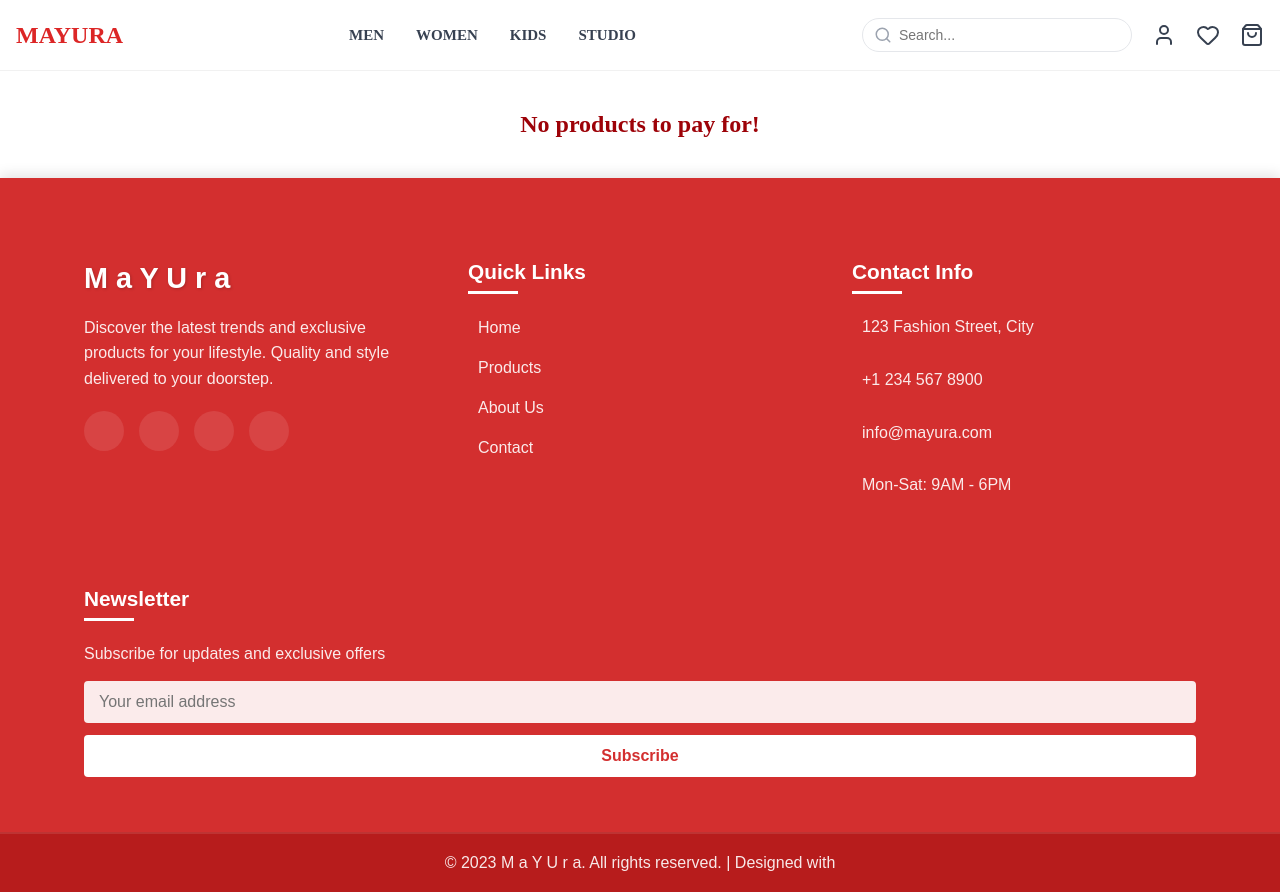
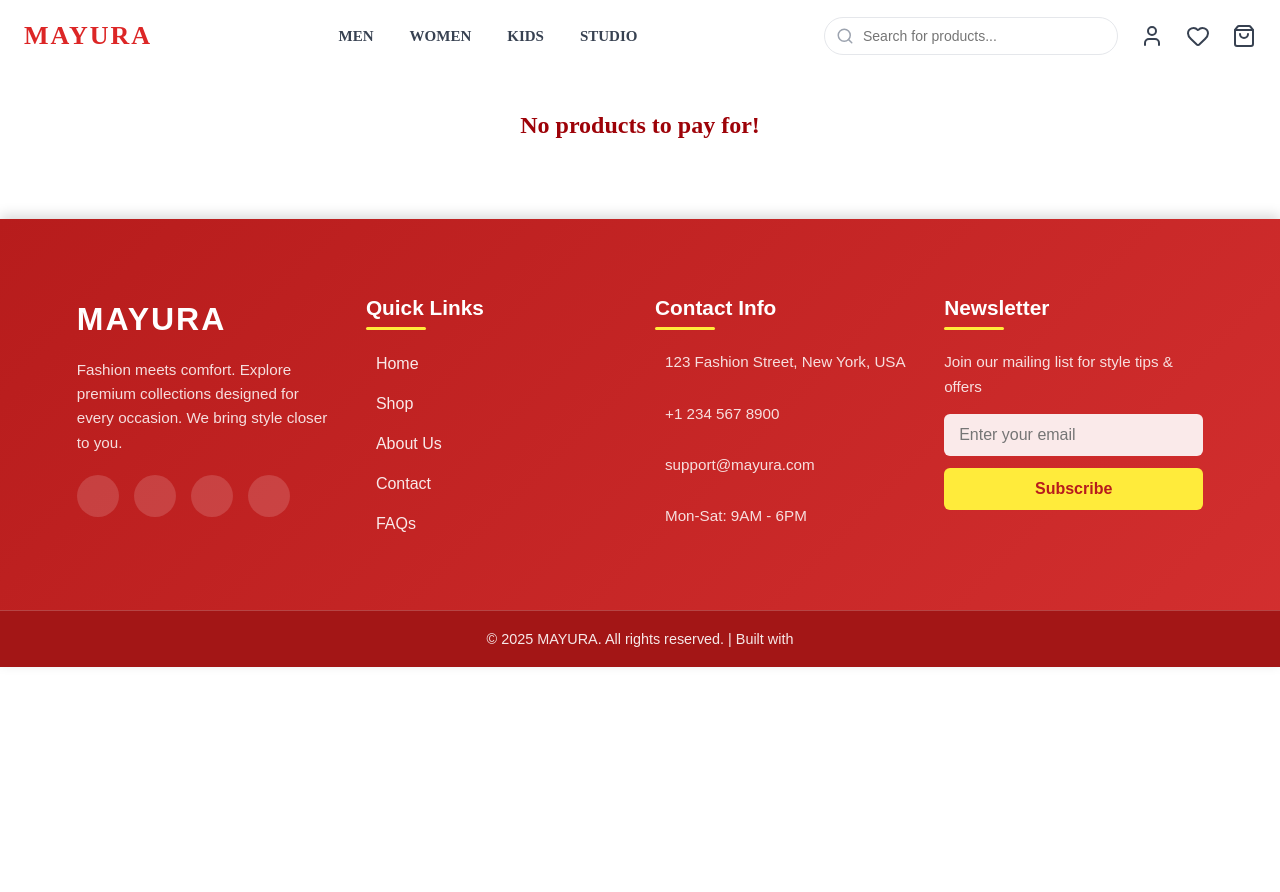
Before and after one commit to mayur1212/ecommercewebsite, a React (Create React App) app: page /payment in a window 1280 px wide. After the commit the page ends 800 px from the top, so only its background shows below. Built offline with nearby package versions, Linux system fonts and the light colour scheme.

Commit message:
new hcngf

```diff
--- a/src/components/Footer.js
+++ b/src/components/Footer.js
@@ -13,35 +13,35 @@ const Footer = () => {
     }
   };
 
-  // Inline CSS styles
   const styles = {
     footer: {
-      backgroundColor: "#d32f2f", // Red
+      background: "linear-gradient(135deg, #b71c1c, #d32f2f)",
       color: "white",
-      padding: "0",
-      margin: "0",
+      fontFamily: "'Poppins', sans-serif",
       width: "100%",
-      fontFamily: "'Poppins', sans-serif",
-      boxShadow: "0 -4px 12px rgba(0, 0, 0, 0.1)"
+      boxShadow: "0 -4px 12px rgba(0, 0, 0, 0.15)",
+      marginTop: "40px",
     },
     footerContent: {
       display: "flex",
       flexWrap: "wrap",
       justifyContent: "space-between",
-      padding: "40px 5%",
-      maxWidth: "1200px",
-      margin: "0 auto"
+      padding: "50px 6%",
+      maxWidth: "1400px",
+      margin: "0 auto",
+      gap: "30px",
+      animation: "fadeIn 1s ease-in-out",
     },
     footerSection: {
       flex: "1",
       minWidth: "250px",
-      margin: "15px 20px"
+      animation: "slideUp 1s ease-in-out",
     },
     footerHeading: {
-      fontSize: "1.8rem",
+      fontSize: "2rem",
       marginBottom: "20px",
-      fontWeight: "700",
-      textShadow: "1px 1px 3px rgba(0, 0, 0, 0.2)"
+      fontWeight: "800",
+      letterSpacing: "2px",
     },
     sectionHeading: {
       fontSize: "1.3rem",
@@ -49,33 +49,35 @@ const Footer = () => {
       fontWeight: "600",
       color: "white",
       position: "relative",
-      paddingBottom: "10px"
+      paddingBottom: "10px",
     },
     headingUnderline: {
       position: "absolute",
       bottom: "0",
       left: "0",
-      width: "50px",
+      width: "60px",
       height: "3px",
-      backgroundColor: "white"
+      backgroundColor: "#ffeb3b",
+      borderRadius: "2px",
     },
     text: {
       lineHeight: "1.6",
       marginBottom: "15px",
-      color: "rgba(255, 255, 255, 0.9)"
+      color: "rgba(255, 255, 255, 0.85)",
+      fontSize: "0.95rem",
     },
     list: {
       listStyle: "none",
-      padding: "0"
+      padding: "0",
     },
     listItem: {
       marginBottom: "12px",
       display: "flex",
-      alignItems: "center"
+      alignItems: "center",
     },
     listIcon: {
       marginRight: "10px",
-      color: "white"
+      color: "#ffeb3b",
     },
     link: {
       color: "white",
@@ -83,106 +85,105 @@ const Footer = () => {
       opacity: "0.9",
       transition: "all 0.3s ease",
       display: "block",
-      padding: "5px 0"
+      padding: "5px 0",
     },
     socialIcons: {
       display: "flex",
       gap: "15px",
-      marginTop: "20px"
+      marginTop: "20px",
     },
     socialIcon: {
       display: "flex",
       alignItems: "center",
       justifyContent: "center",
-      width: "40px",
-      height: "40px",
-      backgroundColor: "rgba(255, 255, 255, 0.1)",
+      width: "42px",
+      height: "42px",
+      backgroundColor: "rgba(255, 255, 255, 0.15)",
       borderRadius: "50%",
       color: "white",
       fontSize: "1.2rem",
       transition: "all 0.3s ease",
-      textDecoration: "none"
+      textDecoration: "none",
     },
     newsletterForm: {
       display: "flex",
       flexDirection: "column",
-      marginTop: "15px"
+      marginTop: "15px",
     },
     input: {
       padding: "12px 15px",
       border: "none",
-      borderRadius: "4px",
+      borderRadius: "6px",
       outline: "none",
       marginBottom: "12px",
       fontSize: "1rem",
-      backgroundColor: "rgba(255, 255, 255, 0.9)"
+      backgroundColor: "rgba(255, 255, 255, 0.9)",
+      color: "#333",
+      transition: "0.3s",
     },
     button: {
-      background: "white",
-      color: "#d32f2f",
+      background: "#ffeb3b",
+      color: "#b71c1c",
       border: "none",
       padding: "12px 20px",
-      borderRadius: "4px",
+      borderRadius: "6px",
       cursor: "pointer",
       transition: "all 0.3s ease",
       fontWeight: "600",
-      fontSize: "1rem"
+      fontSize: "1rem",
     },
     footerBottom: {
       textAlign: "center",
       padding: "20px",
-      backgroundColor: "#b71c1c", // Darker red
+      backgroundColor: "#a31616",
       margin: "0",
-      borderTop: "2px solid rgba(255, 255, 255, 0.1)"
+      borderTop: "1px solid rgba(255, 255, 255, 0.2)",
     },
     bottomText: {
       margin: "0",
-      color: "white",
-      opacity: "0.9"
+      color: "rgba(255, 255, 255, 0.9)",
+      fontSize: "0.9rem",
     },
     successMessage: {
-      backgroundColor: "white",
+      backgroundColor: "#fff",
       color: "#388e3c",
       padding: "10px",
       borderRadius: "4px",
       marginTop: "10px",
       textAlign: "center",
-      fontWeight: "500"
+      fontWeight: "500",
     },
     icon: {
-      marginRight: "8px"
-    }
+      marginRight: "8px",
+    },
   };
 
-  // Handle hover effects with JavaScript
+  // Hover handlers
   const handleHover = (e) => {
-    e.target.style.backgroundColor = "white";
-    e.target.style.color = "#d32f2f";
+    e.target.style.backgroundColor = "#ffeb3b";
+    e.target.style.color = "#b71c1c";
+    e.target.style.transform = "scale(1.1)";
   };
-
   const handleLeave = (e) => {
-    e.target.style.backgroundColor = "rgba(255, 255, 255, 0.1)";
+    e.target.style.backgroundColor = "rgba(255, 255, 255, 0.15)";
     e.target.style.color = "white";
+    e.target.style.transform = "scale(1)";
   };
-
   const handleLinkHover = (e) => {
     e.target.style.opacity = "1";
-    e.target.style.paddingLeft = "8px";
+    e.target.style.transform = "translateX(6px)";
   };
-
   const handleLinkLeave = (e) => {
     e.target.style.opacity = "0.9";
-    e.target.style.paddingLeft = "0";
+    e.target.style.transform = "translateX(0)";
   };
-
   const handleButtonHover = (e) => {
-    e.target.style.backgroundColor = "#f5f5f5";
+    e.target.style.backgroundColor = "#fff176";
     e.target.style.transform = "translateY(-2px)";
-    e.target.style.boxShadow = "0 4px 8px rgba(0, 0, 0, 0.2)";
+    e.target.style.boxShadow = "0 4px 10px rgba(0, 0, 0, 0.2)";
   };
-
   const handleButtonLeave = (e) => {
-    e.target.style.backgroundColor = "white";
+    e.target.style.backgroundColor = "#ffeb3b";
     e.target.style.transform = "translateY(0)";
     e.target.style.boxShadow = "none";
   };
@@ -190,55 +191,38 @@ const Footer = () => {
   return (
     <footer style={styles.footer}>
       <div style={styles.footerContent}>
+        {/* Brand */}
         <div style={styles.footerSection}>
-          <h3 style={styles.footerHeading}>M a Y U r a</h3>
+          <h3 style={styles.footerHeading}>MAYURA</h3>
           <p style={styles.text}>
-            Discover the latest trends and exclusive products for your lifestyle.
-            Quality and style delivered to your doorstep.
+            Fashion meets comfort. Explore premium collections designed for
+            every occasion. We bring style closer to you.
           </p>
           <div style={styles.socialIcons}>
-            <a
-              href="#"
-              style={styles.socialIcon}
-              onMouseEnter={handleHover}
-              onMouseLeave={handleLeave}
-            >
+            <a href="#" style={styles.socialIcon} onMouseEnter={handleHover} onMouseLeave={handleLeave}>
               <i className="fab fa-facebook-f"></i>
             </a>
-            <a
-              href="#"
-              style={styles.socialIcon}
-              onMouseEnter={handleHover}
-              onMouseLeave={handleLeave}
-            >
+            <a href="#" style={styles.socialIcon} onMouseEnter={handleHover} onMouseLeave={handleLeave}>
               <i className="fab fa-instagram"></i>
             </a>
-            <a
-              href="#"
-              style={styles.socialIcon}
-              onMouseEnter={handleHover}
-              onMouseLeave={handleLeave}
-            >
+            <a href="#" style={styles.socialIcon} onMouseEnter={handleHover} onMouseLeave={handleLeave}>
               <i className="fab fa-twitter"></i>
             </a>
-            <a
-              href="#"
-              style={styles.socialIcon}
-              onMouseEnter={handleHover}
-              onMouseLeave={handleLeave}
-            >
+            <a href="#" style={styles.socialIcon} onMouseEnter={handleHover} onMouseLeave={handleLeave}>
               <i className="fab fa-pinterest-p"></i>
             </a>
           </div>
         </div>
 
+        {/* Quick Links */}
         <div style={styles.footerSection}>
           <h4 style={styles.sectionHeading}>
             Quick Links
             <div style={styles.headingUnderline}></div>
           </h4>
           <ul style={styles.list}>
-            <li style={styles.listItem}>
+            {["Home", "Shop", "About Us", "Contact", "FAQs"].map((link, idx) => (
+              <li style={styles.listItem} key={idx}>
                 <i className="fas fa-chevron-right" style={styles.listIcon}></i>
                 <a
                   href="/"
@@ -246,45 +230,14 @@ const Footer = () => {
                   onMouseEnter={handleLinkHover}
                   onMouseLeave={handleLinkLeave}
                 >
-                Home
+                  {link}
                 </a>
               </li>
-            <li style={styles.listItem}>
-              <i className="fas fa-chevron-right" style={styles.listIcon}></i>
-              <a
-                href="/products"
-                style={styles.link}
-                onMouseEnter={handleLinkHover}
-                onMouseLeave={handleLinkLeave}
-              >
-                Products
-              </a>
-            </li>
-            <li style={styles.listItem}>
-              <i className="fas fa-chevron-right" style={styles.listIcon}></i>
-              <a
-                href="/about"
-                style={styles.link}
-                onMouseEnter={handleLinkHover}
-                onMouseLeave={handleLinkLeave}
-              >
-                About Us
-              </a>
-            </li>
-            <li style={styles.listItem}>
-              <i className="fas fa-chevron-right" style={styles.listIcon}></i>
-              <a
-                href="/contact"
-                style={styles.link}
-                onMouseEnter={handleLinkHover}
-                onMouseLeave={handleLinkLeave}
-              >
-                Contact
-              </a>
-            </li>
+            ))}
           </ul>
         </div>
 
+        {/* Contact Info */}
         <div style={styles.footerSection}>
           <h4 style={styles.sectionHeading}>
             Contact Info
@@ -293,7 +246,7 @@ const Footer = () => {
           <ul style={styles.list}>
             <li style={styles.listItem}>
               <i className="fas fa-map-marker-alt" style={styles.listIcon}></i>
-              <span style={styles.text}>123 Fashion Street, City</span>
+              <span style={styles.text}>123 Fashion Street, New York, USA</span>
             </li>
             <li style={styles.listItem}>
               <i className="fas fa-phone" style={styles.listIcon}></i>
@@ -301,7 +254,7 @@ const Footer = () => {
             </li>
             <li style={styles.listItem}>
               <i className="fas fa-envelope" style={styles.listIcon}></i>
-              <span style={styles.text}>info@mayura.com</span>
+              <span style={styles.text}>support@mayura.com</span>
             </li>
             <li style={styles.listItem}>
               <i className="fas fa-clock" style={styles.listIcon}></i>
@@ -310,16 +263,17 @@ const Footer = () => {
           </ul>
         </div>
 
+        {/* Newsletter */}
         <div style={styles.footerSection}>
           <h4 style={styles.sectionHeading}>
             Newsletter
             <div style={styles.headingUnderline}></div>
           </h4>
-          <p style={styles.text}>Subscribe for updates and exclusive offers</p>
+          <p style={styles.text}>Join our mailing list for style tips & offers</p>
           <form style={styles.newsletterForm} onSubmit={handleSubmit}>
             <input
               type="email"
-              placeholder="Your email address"
+              placeholder="Enter your email"
               style={styles.input}
               value={email}
               onChange={(e) => setEmail(e.target.value)}
@@ -345,7 +299,8 @@ const Footer = () => {
 
       <div style={styles.footerBottom}>
         <p style={styles.bottomText}>
-          &copy; 2023 M a Y U r a. All rights reserved. | Designed with <i className="fas fa-heart" style={{color: "#ffeb3b"}}></i>
+          &copy; {new Date().getFullYear()} MAYURA. All rights reserved. | Built
+          with <i className="fas fa-heart" style={{ color: "#ffeb3b" }}></i>
         </p>
       </div>
     </footer>
--- a/src/components/Navbar.js
+++ b/src/components/Navbar.js
@@ -28,8 +28,9 @@ const Navbar = ({ onBagClick }) => {
   return (
     <nav
       style={{
-        background: scrolled ? "#fff" : "#fff",
-        borderBottom: "1px solid #f1f1f1",
+        background: "#fff",
+        borderBottom: scrolled ? "1px solid #e5e7eb" : "none",
+        boxShadow: scrolled ? "0 2px 10px rgba(0,0,0,0.05)" : "none",
         position: "sticky",
         top: 0,
         zIndex: 50,
@@ -40,29 +41,30 @@ const Navbar = ({ onBagClick }) => {
         style={{
           maxWidth: "1280px",
           margin: "0 auto",
-          padding: "0 16px",
+          padding: "0 24px",
           display: "flex",
           alignItems: "center",
           justifyContent: "space-between",
-          height: "70px",
+          height: "72px",
         }}
       >
         {/* Logo */}
         <div
           style={{
-    fontSize: "24px",
+            fontSize: "26px",
             fontWeight: "900",
             color: "#dc2626",
             cursor: "pointer",
+            letterSpacing: "2px",
           }}
-  onClick={() => window.location.href = '/'}
+          onClick={() => (window.location.href = "/")}
         >
           MAYURA
         </div>
 
         {/* Desktop Nav */}
         {!isMobile && (
-          <div style={{ display: "flex", gap: "32px" }}>
+          <div style={{ display: "flex", gap: "36px" }}>
             {navCategories.map((cat) => (
               <a
                 key={cat}
@@ -73,9 +75,18 @@ const Navbar = ({ onBagClick }) => {
                   color: "#374151",
                   textDecoration: "none",
                   transition: "0.3s",
+                  position: "relative",
                 }}
-                onMouseEnter={(e) => (e.target.style.color = "#dc2626")}
-                onMouseLeave={(e) => (e.target.style.color = "#374151")}
+                onMouseEnter={(e) => {
+                  e.target.style.color = "#dc2626";
+                  e.target.style.borderBottom = "2px solid #dc2626";
+                  e.target.style.paddingBottom = "4px";
+                }}
+                onMouseLeave={(e) => {
+                  e.target.style.color = "#374151";
+                  e.target.style.borderBottom = "none";
+                  e.target.style.paddingBottom = "0";
+                }}
               >
                 {cat}
               </a>
@@ -84,7 +95,7 @@ const Navbar = ({ onBagClick }) => {
         )}
 
         {/* Actions + Mobile Menu Toggle */}
-        <div style={{ display: "flex", alignItems: "center", gap: "20px" }}>
+        <div style={{ display: "flex", alignItems: "center", gap: "22px" }}>
           {/* Search */}
           {!isMobile && (
             <div style={{ position: "relative" }}>
@@ -100,25 +111,52 @@ const Navbar = ({ onBagClick }) => {
               />
               <input
                 type="text"
-                placeholder="Search..."
+                placeholder="Search for products..."
                 style={{
-                  padding: "8px 12px 8px 36px",
-                  borderRadius: "20px",
+                  padding: "10px 14px 10px 38px",
+                  borderRadius: "9999px",
                   border: "1px solid #e5e7eb",
                   outline: "none",
                   fontSize: "14px",
-                  width: "220px",
+                  width: "240px",
+                  transition: "all 0.3s",
                 }}
+                onFocus={(e) =>
+                  (e.target.style.boxShadow = "0 0 6px rgba(220,38,38,0.3)")
+                }
+                onBlur={(e) => (e.target.style.boxShadow = "none")}
               />
             </div>
           )}
 
           {/* Icons */}
-          <User style={{ cursor: "pointer", color: "#374151" }} />
-          <Heart style={{ cursor: "pointer", color: "#374151" }} />
+          <User
+            style={{
+              cursor: "pointer",
+              color: "#374151",
+              transition: "0.3s",
+            }}
+            onMouseEnter={(e) => (e.target.style.color = "#dc2626")}
+            onMouseLeave={(e) => (e.target.style.color = "#374151")}
+          />
+          <Heart
+            style={{
+              cursor: "pointer",
+              color: "#374151",
+              transition: "0.3s",
+            }}
+            onMouseEnter={(e) => (e.target.style.color = "#dc2626")}
+            onMouseLeave={(e) => (e.target.style.color = "#374151")}
+          />
           <ShoppingBag
-            style={{ cursor: "pointer", color: "#374151" }}
+            style={{
+              cursor: "pointer",
+              color: "#374151",
+              transition: "0.3s",
+            }}
             onClick={onBagClick}
+            onMouseEnter={(e) => (e.target.style.color = "#dc2626")}
+            onMouseLeave={(e) => (e.target.style.color = "#374151")}
           />
 
           {/* Mobile Menu Button */}
@@ -132,7 +170,7 @@ const Navbar = ({ onBagClick }) => {
                 color: "#374151",
               }}
             >
-              {isMenuOpen ? <X size={26} /> : <Menu size={26} />}
+              {isMenuOpen ? <X size={28} /> : <Menu size={28} />}
             </button>
           )}
         </div>
@@ -144,10 +182,10 @@ const Navbar = ({ onBagClick }) => {
           style={{
             background: "#fff",
             borderTop: "1px solid #e5e7eb",
-            padding: "16px",
+            padding: "20px",
             display: "flex",
             flexDirection: "column",
-            gap: "16px",
+            gap: "18px",
             animation: "slideDown 0.3s ease",
           }}
         >
@@ -160,7 +198,7 @@ const Navbar = ({ onBagClick }) => {
                 fontSize: "16px",
                 color: "#374151",
                 textDecoration: "none",
-                padding: "8px 0",
+                padding: "10px 0",
                 transition: "0.3s",
               }}
               onMouseEnter={(e) => (e.target.style.color = "#dc2626")}
@@ -171,7 +209,7 @@ const Navbar = ({ onBagClick }) => {
           ))}
 
           {/* Mobile Search */}
-          <div style={{ position: "relative" }}>
+          <div style={{ position: "relative", marginTop: "8px" }}>
             <Search
               style={{
                 position: "absolute",
@@ -186,8 +224,8 @@ const Navbar = ({ onBagClick }) => {
               type="text"
               placeholder="Search..."
               style={{
-                padding: "8px 12px 8px 36px",
-                borderRadius: "20px",
+                padding: "10px 14px 10px 38px",
+                borderRadius: "9999px",
                 border: "1px solid #e5e7eb",
                 outline: "none",
                 fontSize: "14px",
```
Lines whose indentation alone changed are shown as unchanged.
